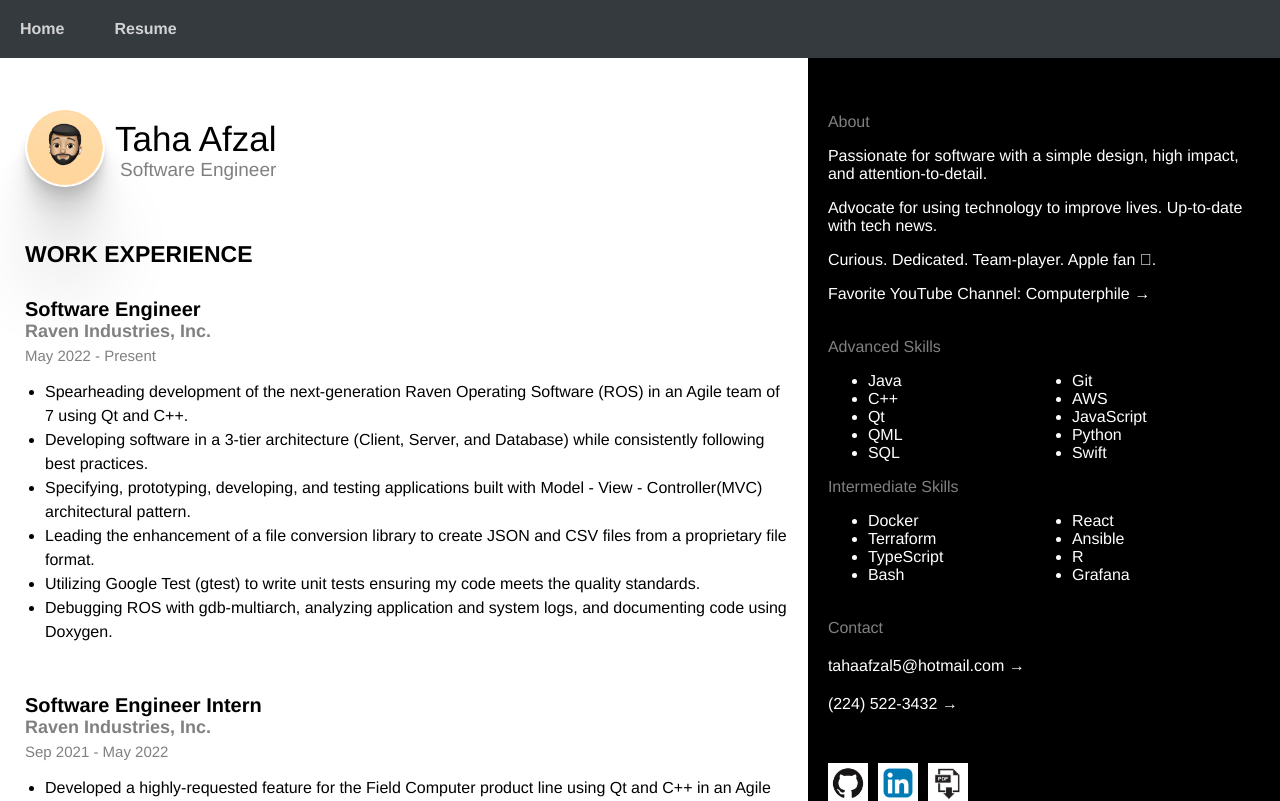
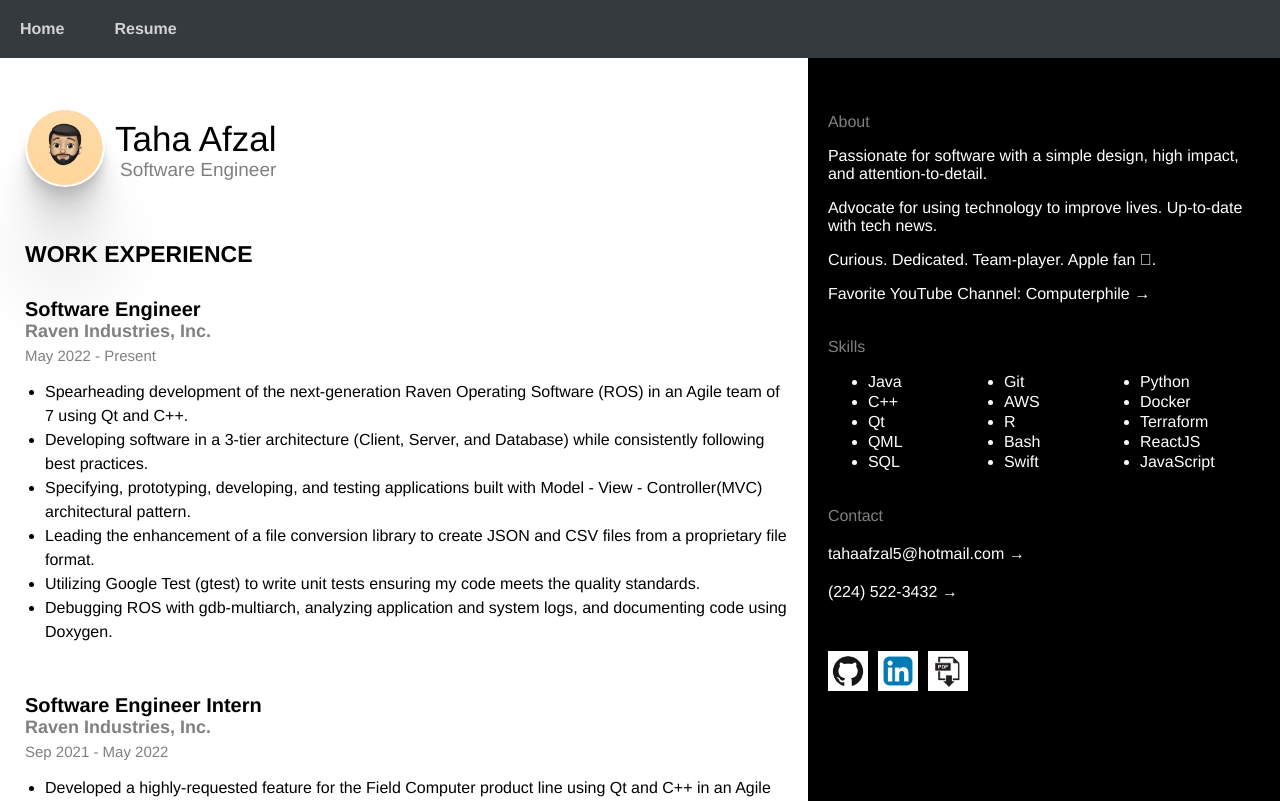
Before and after one commit to tahaafzal5/personal-website-2.0, a React (Create React App) app: page /#/resume in a window 1280 px wide. Shown: the top 801 px of the page. Built offline with nearby package versions, Linux system fonts and the light colour scheme.

Commit message:
Editted Skills on the Resume Page

```diff
--- a/src/Components/RightSide/RightSide.css
+++ b/src/Components/RightSide/RightSide.css
@@ -34,9 +34,15 @@
     line-height: normal;
 }
 
-/* BUG: right-side won't wrap properly based on screen size with more than 2 columns */
+/* BUG: JavaScript's order in this list doesn't match with the order it in my resume'd pdf.
+right-side won't wrap properly based on screen size with more than 2 columns */
 .skills-points {
-    columns: 2;
+    columns: 3;
+    line-height: 20px;
+}
+
+.skill-point {
+    padding: 0px 20px 0px 0px;
 }
 
 .email,
--- a/src/Components/Skills/Skills.js
+++ b/src/Components/Skills/Skills.js
@@ -3,7 +3,7 @@ import React from "react";
 function Skills() {
     return (
         <section className="skills">
-            Advanced Skills
+            Skills
             <ul className="skills-points">
                 <li>Java</li>
                 <li>C++</li>
@@ -12,22 +12,14 @@ function Skills() {
                 <li>SQL</li>
                 <li>Git</li>
                 <li>AWS</li>
-                <li>JavaScript</li>
+                <li>R</li>
+                <li>Bash</li>
+                <li>Swift</li>
                 <li>Python</li>
-                <li>Swift</li>
-            </ul>
-
-            Intermediate Skills
-
-            <ul className="skills-points">
                 <li>Docker</li>
                 <li>Terraform</li>
-                <li>TypeScript</li>
-                <li>Bash</li>
-                <li>React</li>
-                <li>Ansible</li>
-                <li>R</li>
-                <li>Grafana</li>
+                <li>ReactJS</li>
+                <li>JavaScript</li>
             </ul>
         </section>
     );
```
